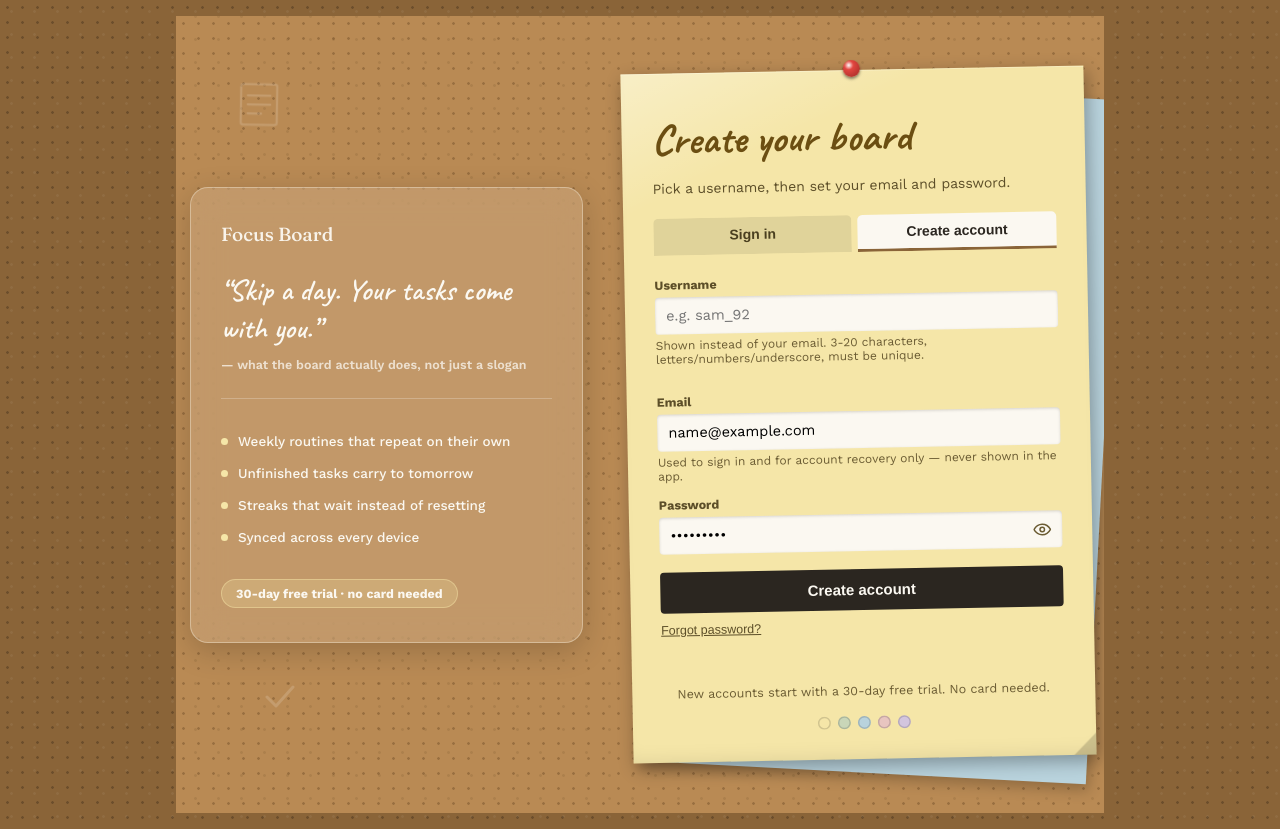
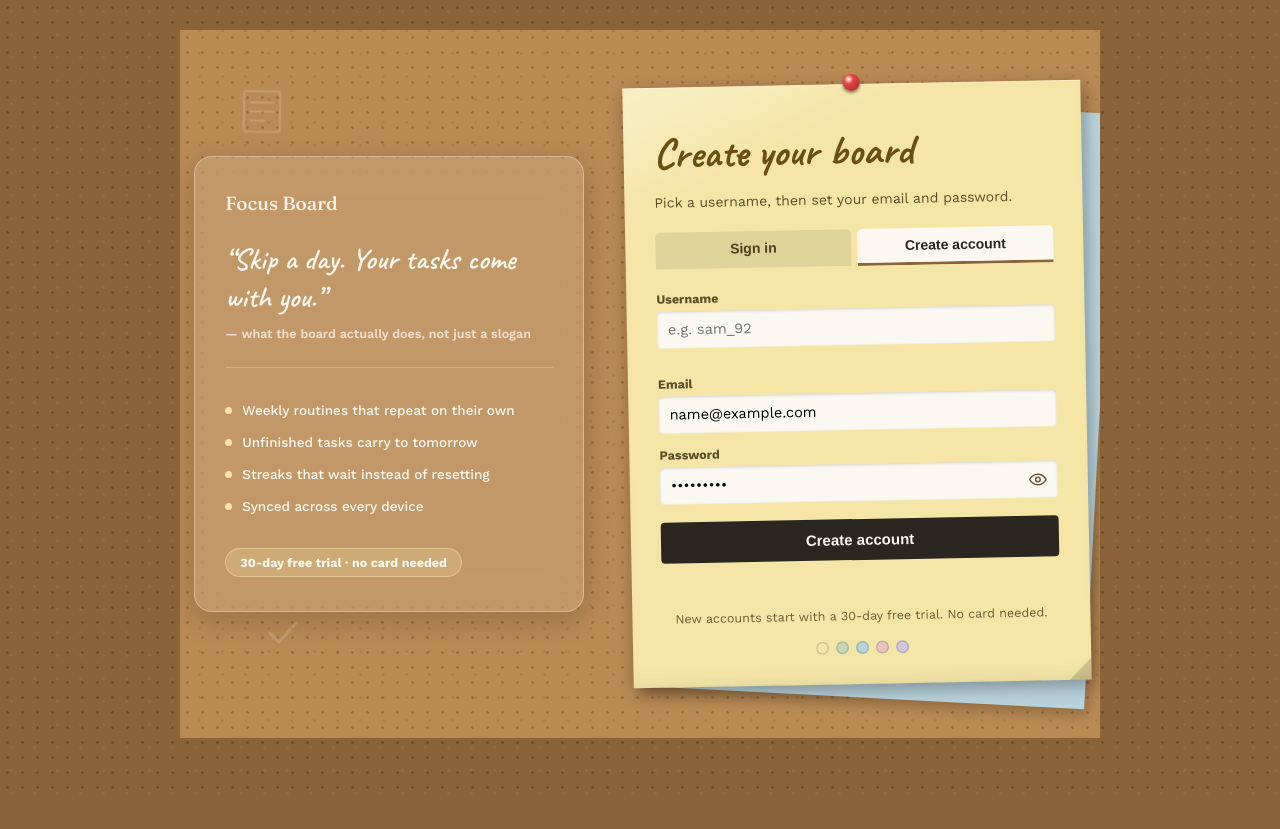
Before and after one commit to Anish-RS/Focus-Board, a plain HTML site: page login.html in a window 1280 px wide. Both pictures are taken after typing "name@example.com", "Sample123" into the empty fields and a click on the tab "Create account". After the commit the page ends 800 px from the top, so only its background shows below. Drawn offline with nearby package versions, Linux system fonts and the light colour scheme; no server answers.

Commit message:
Update login.html

```diff
--- a/login.html
+++ b/login.html
@@ -395,14 +395,13 @@
               <div class="stb-field">
                 <label for="stb-username">Username</label>
                 <input type="text" id="stb-username" placeholder="e.g. sam_92" autocomplete="off" maxlength="20" aria-describedby="stb-username-hint" />
-                <div class="stb-field-hint" id="stb-username-hint">Shown instead of your email. 3-20 characters, letters/numbers/underscore, must be unique.</div>
+                <div class="stb-field-hint" id="stb-username-hint"></div>
               </div>
             </div>
           </div>
           <div class="stb-field">
             <label for="stb-email">Email</label>
             <input type="email" id="stb-email" placeholder="you@example.com" autocomplete="email" />
-            <div class="stb-field-hint">Used to sign in and for account recovery only — never shown in the app.</div>
           </div>
           <div class="stb-field">
             <label for="stb-password">Password</label>
@@ -462,6 +461,7 @@
   var msg = document.getElementById("stb-login-msg");
   var form = document.getElementById("stb-login-form");
   var trialNote = document.getElementById("stb-trial-note");
+  var forgotBtn = document.getElementById("stb-forgot-btn");
   var noteWrap = document.querySelector(".stb-login-note-wrap");
   var pwToggle = document.getElementById("stb-pw-toggle");
   var capsHint = document.getElementById("stb-capslock-hint");
@@ -496,6 +496,7 @@
     sub.textContent = mode === "signup" ? "Pick a username, then set your email and password." : "Sign in to sync your board across devices.";
     submitLabel.textContent = mode === "signup" ? "Create account" : "Sign in";
     trialNote.style.display = mode === "signup" ? "block" : "none";
+    forgotBtn.style.display = mode === "signup" ? "none" : "inline";
     setMsg("");
   }
   tabSignin.addEventListener("click", function () { setMode("signin"); });
```
